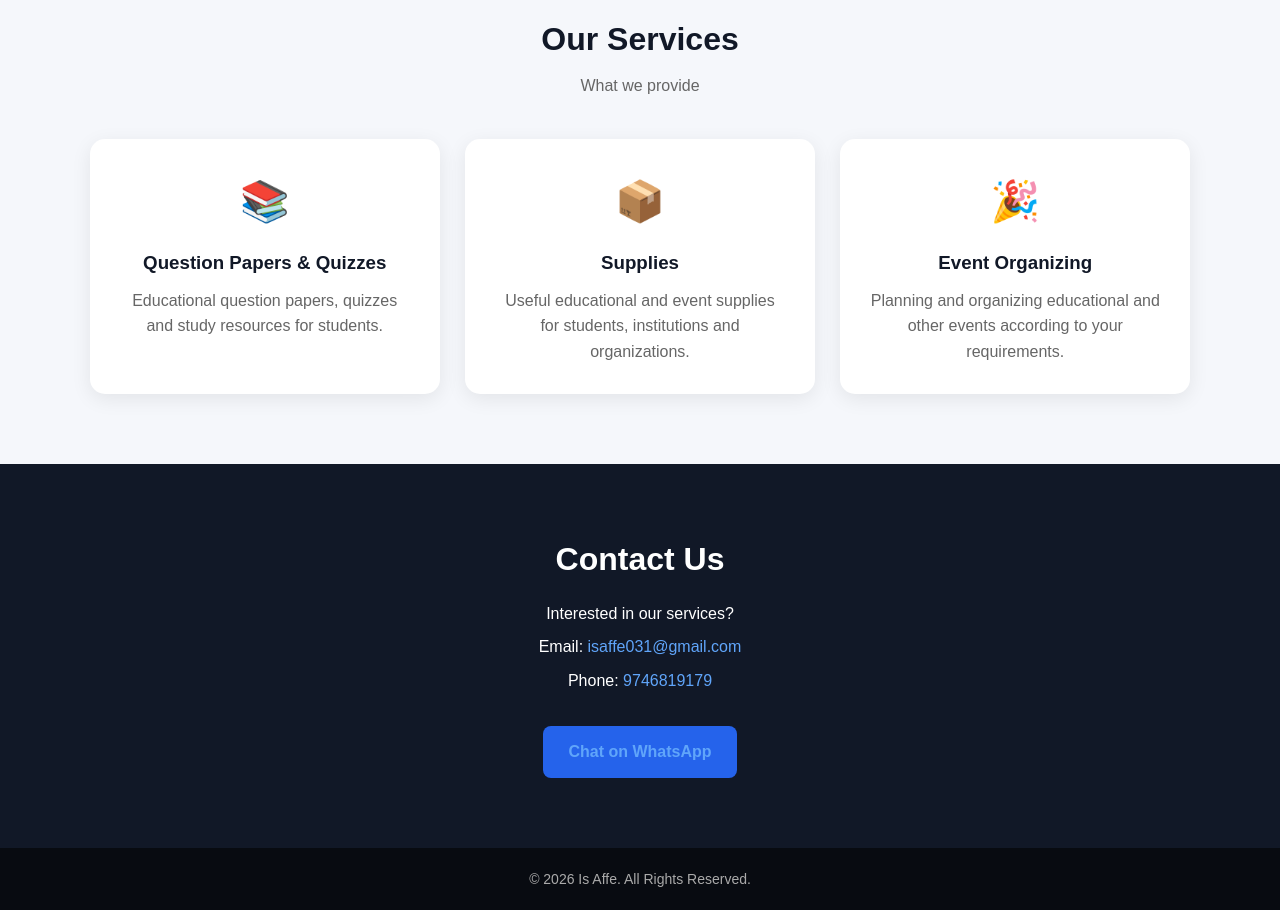
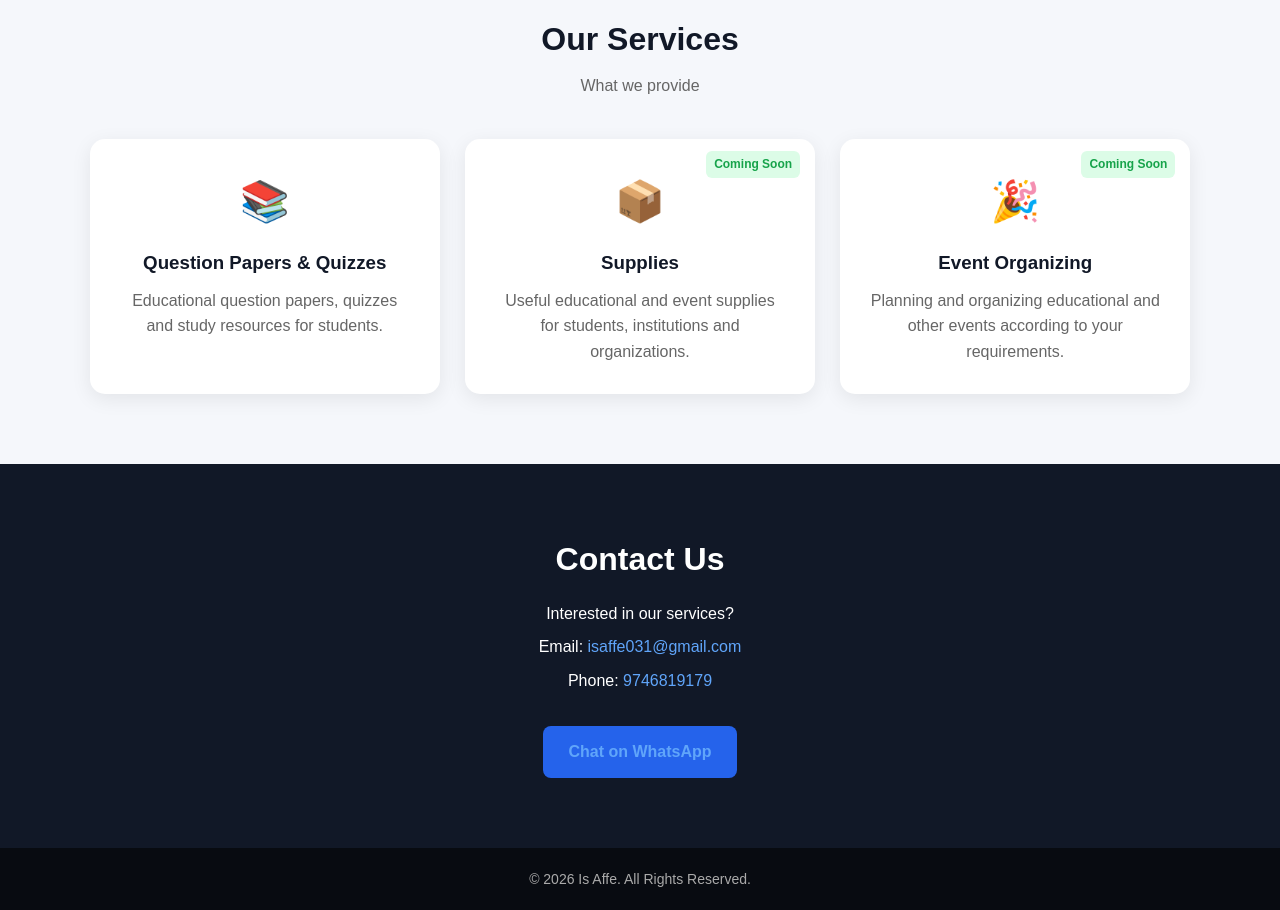
Before and after one commit to isaffe031-a11y/Is-affe, a plain HTML site: page index.html in a window 1280 px wide. Shown: the part 2360-3270 px from the top of the page. Drawn offline with Linux system fonts and the light colour scheme.

Commit message:
Add 'Coming Soon' badge to service cards

```diff
--- a/index.html
+++ b/index.html
@@ -7,6 +7,22 @@
     <title>Is Affe | Learn. Create. Grow.</title>
 
     <style>
+        .card {
+            position: relative;
+        }
+
+        .coming-soon {
+            position: absolute;
+            top: 12px;
+            right: 15px;
+            color: #16a34a;
+            font-size: 12px;
+            font-weight: bold;
+            background: #dcfce7;
+            padding: 4px 8px;
+            border-radius: 6px;
+        }
+
         .pamphlet {
             display: flex;
             justify-content: center;
@@ -368,6 +384,8 @@
 
             <div class="card">
 
+                <span class="coming-soon">Coming Soon</span>
+
                 <div class="icon">📦</div>
 
                 <h3>
@@ -386,6 +404,8 @@
             <!-- SERVICE 3 -->
 
             <div class="card">
+
+                <span class="coming-soon">Coming Soon</span>
 
                 <div class="icon">🎉</div>
 
```
Lines whose indentation alone changed are shown as unchanged.
